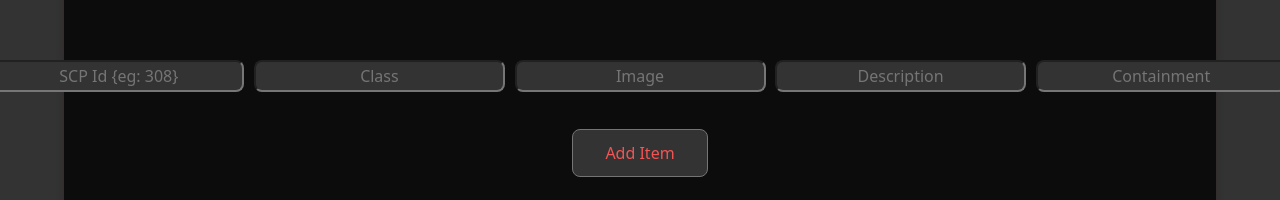
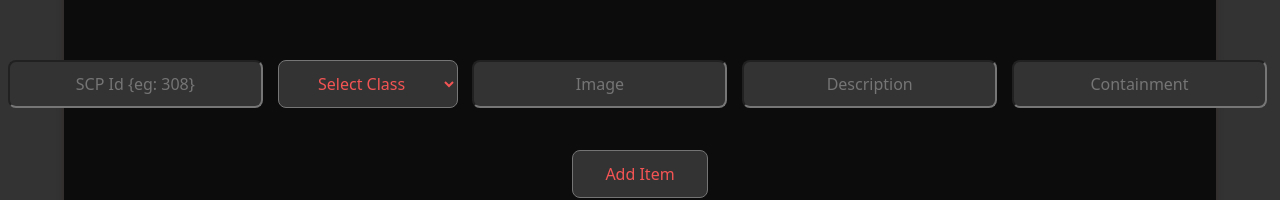
Before and after one commit to Luigi-GDE/COMP6210_Assignment2, a React (Vite) app: page /admin in a window 1280 px wide. Shown: the part 271-471 px from the top of the page. Built offline with nearby package versions, Linux system fonts and the light colour scheme; no server answers; the database is empty.

Commit message:
General polishing

```diff
--- a/src/components/AdminPanel.jsx
+++ b/src/components/AdminPanel.jsx
@@ -1,5 +1,7 @@
 import { useState, useEffect } from "react";
 import { supabase } from "../supabase";
+
+console.log("Supabase client:", supabase);
 
 function AdminPanel() {
     const [items, setItems] = useState([]);
@@ -12,6 +14,7 @@
     });
 
     const [editRecord, setEditRecord] = useState(null);
+    const [deleteMessage, setDeleteMessage] = useState(""); // Add this state
 
     useEffect(() => {
         const fetchItems = async () => {
@@ -29,28 +32,48 @@
 
     const addItem = async () => {
         console.log("addItem function called");
-        const { data, error } = await supabase.from('scp_subjects').insert([newRecord]);
-        console.log("Supabase response:", { data, error });
+        console.log("New Record:", newRecord);
+
+        // Ensure all fields are filled
+        if (!newRecord.id || !newRecord.class || !newRecord.image || !newRecord.description || !newRecord.containment) {
+            alert("Please fill in all fields before adding a new SCP.");
+            return;
+        }
+
+        // Check if SCP ID already exists
+        if (items.some(item => String(item.id) === String(newRecord.id))) {
+            alert(`SCP-${newRecord.id} already exists. Please use a unique SCP ID.`);
+            return;
+        }
+
+        // Convert id to a number
+        const recordToInsert = {
+            ...newRecord,
+            id: parseInt(newRecord.id, 10), // Ensure id is a number
+        };
+
+        const { error } = await supabase.from('scp_subjects').insert([recordToInsert]);
+
         if (error) {
             console.error("Error adding new SCP:", error);
-        } else if (data) {
-            // Show a popup message
+            alert("Failed to add SCP. Please check the console for details.");
+        } else {
             alert("SCP has been successfully added!");
-
-            // Reset the newRecord state
-            setNewRecord({ id: '', class: '', image: '', description: '', containment: '' });
-
-            // Refresh the page to fetch the updated data
-            window.location.reload();
+            window.location.reload(); // Force the page to reload
         }
     };
 
     const deleteItem = async (id) => {
+        const confirmDelete = window.confirm("Are you sure you want to delete this SCP?");
+        if (!confirmDelete) return;
+
         const { error } = await supabase.from('scp_subjects').delete().eq('id', id);
         if (error) {
             console.error(error);
         } else {
             setItems((prevItems) => prevItems.filter((item) => item.id !== id));
+            setDeleteMessage(`SCP-${id} has been deleted.`);
+            setTimeout(() => setDeleteMessage(""), 3000); // Hide message after 3 seconds
         }
     };
 
@@ -59,7 +82,7 @@
     };
 
     const saveEdit = async (id) => {
-        const { data, error } = await supabase.from('scp_subjects').update(editRecord).eq('id', id);
+        const { error } = await supabase.from('scp_subjects').update(editRecord).eq('id', id);
         if (error) {
             console.error(error);
         } else {
@@ -73,7 +96,11 @@
     return (
         <div className="Display">
             <h1>Admin Panel</h1>
-
+            {deleteMessage && (
+                <div style={{ color: "#f45454", textAlign: "center", marginBottom: "1em" }}>
+                    {deleteMessage}
+                </div>
+            )}
             <div className="scp_select">
                 <ul>
                     {Array.isArray(items) && items.map((item) => (
@@ -81,7 +108,16 @@
                             {editRecord && editRecord.id === item.id ? (
                                 <>
                                     <input value={editRecord.id} onChange={(e) => setEditRecord({ ...editRecord, id: e.target.value })} className="edit" />
-                                    <input value={editRecord.class} onChange={(e) => setEditRecord({ ...editRecord, class: e.target.value })} className="edit" />
+                                    <select
+                                        value={editRecord.class}
+                                        onChange={(e) => setEditRecord({ ...editRecord, class: e.target.value })}
+                                        className="edit"
+                                    >
+                                        <option value="">Select Class</option>
+                                        <option value="Safe">Safe</option>
+                                        <option value="Euclid">Euclid</option>
+                                        <option value="Keter">Keter</option>
+                                    </select>
                                     <input value={editRecord.image} onChange={(e) => setEditRecord({ ...editRecord, image: e.target.value })} className="edit" />
                                     <input value={editRecord.description} onChange={(e) => setEditRecord({ ...editRecord, description: e.target.value })} className="edit" />
                                     <input value={editRecord.containment} onChange={(e) => setEditRecord({ ...editRecord, containment: e.target.value })} className="edit" />
@@ -95,13 +131,13 @@
                                         src={
                                             item.image && (item.image.startsWith('http://') || item.image.startsWith('https://') || item.image.startsWith('/media/'))
                                                 ? (item.image.startsWith('http') ? item.image : `https://uzfxafltcckxursnmvmn.supabase.co${item.image}`)
-                                                : 'https://res.cloudinary.com/dnekjgjc2/image/upload/v1747171841/logo_ddi4xc.png' // Fallback image
+                                                : 'https://res.cloudinary.com/dnekjgjc2/image/upload/v1747171841/logo_ddi4xc.png'
                                         }
                                         alt={item.id}
                                         className="circ"
                                         onError={(e) => {
-                                            e.target.onerror = null; // Prevent infinite loop
-                                            e.target.src = 'https://res.cloudinary.com/dnekjgjc2/image/upload/v1747171841/logo_ddi4xc.png'; // Fallback image
+                                            e.target.onerror = null;
+                                            e.target.src = 'https://res.cloudinary.com/dnekjgjc2/image/upload/v1747171841/logo_ddi4xc.png';
                                         }}
                                     />
                                     <button onClick={() => startEditing(item)} className="adminButton2">Edit</button>
@@ -117,7 +153,16 @@
             <h1>Add New Record</h1>
             <div className="add">
                 <input value={newRecord.id} onChange={(e) => setNewRecord({ ...newRecord, id: e.target.value })} placeholder="SCP Id {eg: 308}" className="edit" />
-                <input value={newRecord.class} onChange={(e) => setNewRecord({ ...newRecord, class: e.target.value })} placeholder="Class" className="edit" />
+                <select
+                    value={newRecord.class}
+                    onChange={(e) => setNewRecord({ ...newRecord, class: e.target.value })}
+                    className="edit"
+                >
+                    <option value="">Select Class</option>
+                    <option value="Safe">Safe</option>
+                    <option value="Euclid">Euclid</option>
+                    <option value="Keter">Keter</option>
+                </select>
                 <input value={newRecord.image} onChange={(e) => setNewRecord({ ...newRecord, image: e.target.value })} placeholder="Image" className="edit" />
                 <input value={newRecord.description} onChange={(e) => setNewRecord({ ...newRecord, description: e.target.value })} placeholder="Description" className="edit" />
                 <input value={newRecord.containment} onChange={(e) => setNewRecord({ ...newRecord, containment: e.target.value })} placeholder="Containment" className="edit" />
--- a/src/styles/index.css
+++ b/src/styles/index.css
@@ -1,4 +1,3 @@
-
 body {
     background-color: #333;
     height: 100%;
@@ -122,9 +121,24 @@
     padding : 0.5em;
     border-radius: 0.5em;
     background-color: #333;
-    height: 2em;
+    height: 3em; /* Increase height for better readability */
+    min-height: 3em;
     width: auto;
     color: #f45454;
+    width: 350px;      /* Increase width as needed */
+    padding: 8px 10px;
+    font-size: 1rem;
+    margin-bottom: 8px;
+    box-sizing: border-box;
+}
+
+.add .edit {
+    margin-right: 10px;
+    margin-bottom: 10px;
+}
+
+select.edit {
+    min-width: 180px;
 }
 
 .adminButton{
@@ -143,6 +157,19 @@
     height: 3em;
     width: auto;
     color: #f45454;
+}
+
+.adminButton,
+.adminButton2 {
+    transition: background 0.2s, color 0.2s, border-color 0.2s;
+}
+
+.adminButton:hover,
+.adminButton2:hover {
+    background-color: #f45454;
+    color: #fff;
+    border-color: #f45454;
+    cursor: pointer;
 }
 
 .divider {
```
